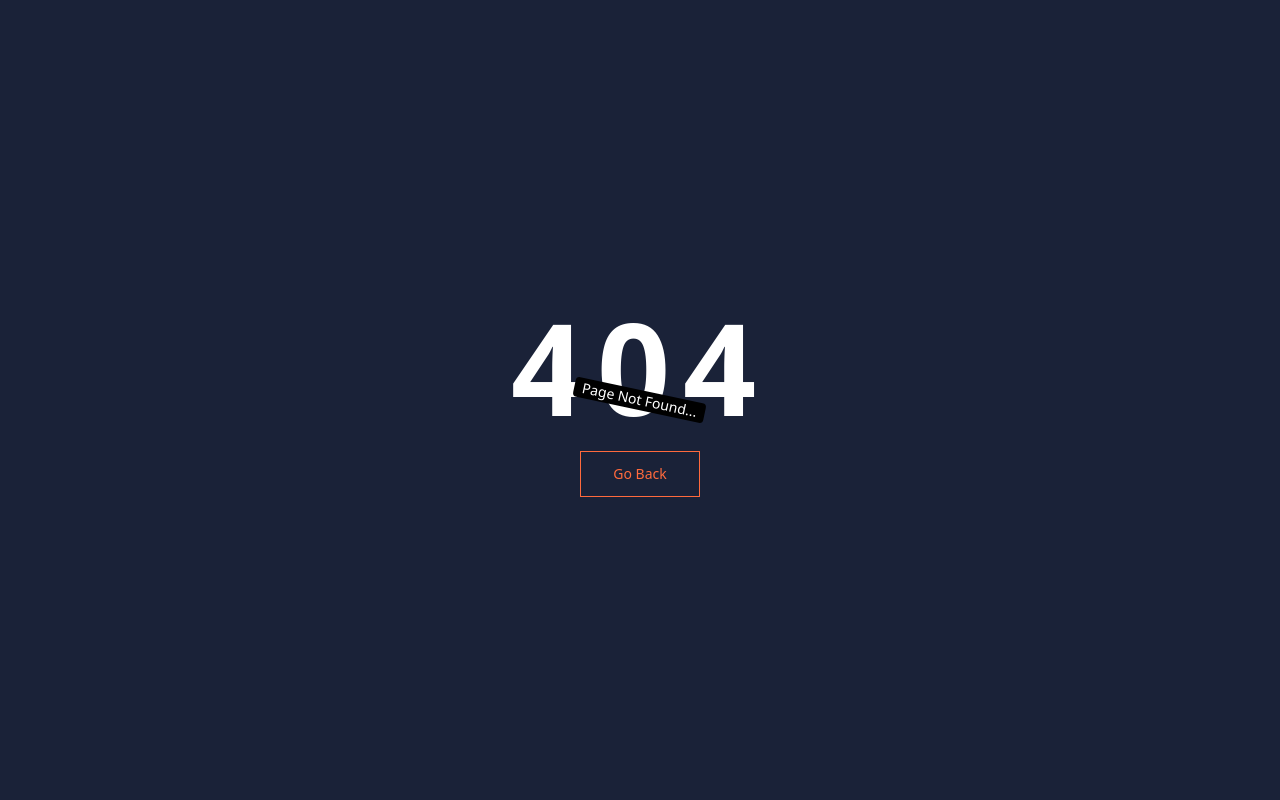
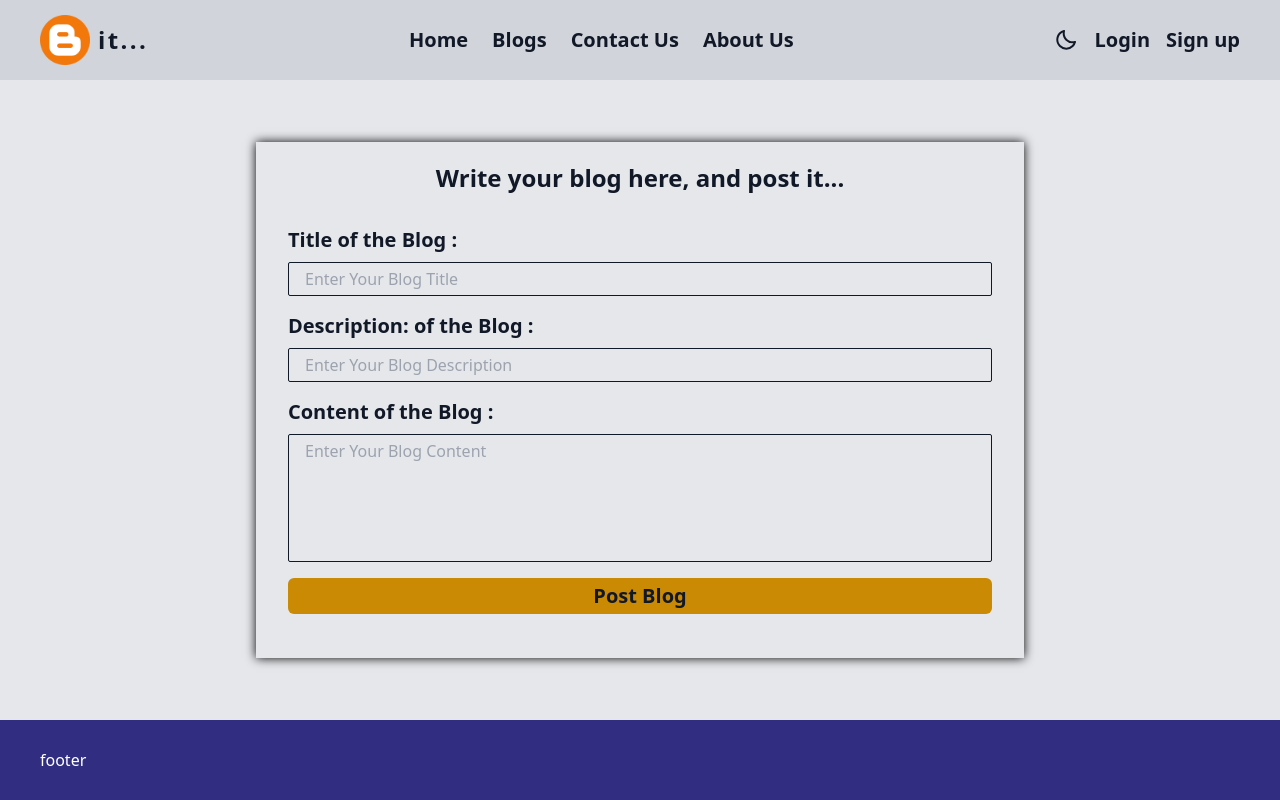
Before and after one commit to abhishekkumar0841/Mern-Stack-Blog-App, a React (Vite) app in the folder client/: page /postblog in a window 1280 px wide. Before the commit this address had no page. Built offline with nearby package versions, Linux system fonts and the light colour scheme.

Commit message:
PostBlogPage.jsx completed with routes

```diff
--- a/client/src/App.jsx
+++ b/client/src/App.jsx
@@ -9,12 +9,14 @@ import LoginPage from "./Pages/LoginPage";
 import SignupPage from "./Pages/SignupPage";
 import BlogHomePage from "./Pages/BlogPages/BlogHomePage";
 import BlogPage from "./Pages/BlogPages/BlogPage";
+import PostBlogPage from "./Pages/BlogPages/PostBlogPage";
 
 const App = () => {
   return (
     <Routes>
       <Route path="/" element={<HomePage />} />
       <Route path="/blogs" element={<BlogHomePage/>} />
+      <Route path="/postblog" element={<PostBlogPage/>} />
       <Route path="/blogs/:id" element={<BlogPage/>} />
       <Route path="/myblogs" element={<MyBlog />} />
       <Route path="/contact" element={<Contact />} />
--- /dev/null
+++ b/client/src/Pages/BlogPages/PostBlogPage.jsx
@@ -0,0 +1,119 @@
+import React, { useState } from "react";
+import HomeLayout from "../../Layout/HomeLayout";
+import axiosInstance from "../../Helper/axiosInstance";
+import toast from "react-hot-toast";
+
+const PostBlogPage = () => {
+  const [input, setInput] = useState({
+    title: "",
+    description: "",
+    blogContent: "",
+  });
+
+  const changeHandler = (e) => {
+    const { name, value } = e.target;
+    setInput({
+      ...input,
+      [name]: value,
+    });
+  };
+
+  const handleSubmit = async (e) => {
+    e.preventDefault();
+    toast.loading("Wait! Blog is posting...");
+    try {
+      const response = await axiosInstance.post("/blog/post", input);
+      if (response?.data?.success) {
+        //settimeout is use to show the loader for at least 2000 sec, it gives good user experience
+        setTimeout(() => {
+          toast.dismiss(); //it dismiss the toast.loading()
+          toast.success(response?.data?.message);
+          setInput({
+            title: "",
+            description: "",
+            blogContent: "",
+          });
+        }, 2000);
+      }
+    } catch (error) {
+        //if error comes setTimeout give the better user experience
+      setTimeout(() => {
+        toast.dismiss();
+        console.log(error);
+        toast.error(error?.response?.data?.message);
+      }, 4000);
+    }
+  };
+
+  return (
+    <HomeLayout>
+      <div className=" flex items-center justify-center min-h-[80vh] max-w-[1440px] mx-auto">
+        <div className=" mx-auto py-5 shadow-[0_0_10px_black] w-[60%] dark:text-gray-200 text-gray-900 transition-all duration-300 ease-in-out">
+          <h1 className=" text-2xl text-center font-bold mb-2">
+            Write your blog here, and post it...
+          </h1>
+          <form className=" px-8 py-6 space-y-4" onSubmit={handleSubmit}>
+            <div className=" flex flex-col gap-2">
+              <label htmlFor="title" className="block font-semibold text-xl">
+                Title of the Blog :
+              </label>
+              <input
+                className=" w-full bg-transparent px-4 py-1 border dark:border-gray-200 border-gray-900 rounded-sm"
+                type="text"
+                id="title"
+                name="title"
+                placeholder="Enter Your Blog Title"
+                value={input.title}
+                onChange={changeHandler}
+              />
+            </div>
+
+            <div className=" flex flex-col gap-2">
+              <label
+                htmlFor="description"
+                className="block font-semibold text-xl"
+              >
+                Description: of the Blog :
+              </label>
+              <input
+                className=" w-full bg-transparent px-4 py-1 border dark:border-gray-200 border-gray-900 rounded-sm"
+                type="text"
+                id="description"
+                name="description"
+                placeholder="Enter Your Blog Description"
+                value={input.description}
+                onChange={changeHandler}
+              />
+            </div>
+
+            <div className=" flex flex-col gap-2">
+              <label
+                htmlFor="blogContent"
+                className="block font-semibold text-xl"
+              >
+                Content of the Blog :
+              </label>
+              <textarea
+                className=" resize-none overflow-y-scroll w-full bg-transparent px-4 py-1 border dark:border-gray-200 border-gray-900 rounded-sm h-32"
+                type="text"
+                id="blogContent"
+                name="blogContent"
+                placeholder="Enter Your Blog Content"
+                value={input.blogContent}
+                onChange={changeHandler}
+              />
+            </div>
+            <button
+              type="submit"
+              className=" bg-yellow-600 hover:bg-yellow-500 transition-all duration-300 ease-in-out w-full py-1 font-bold text-xl rounded-md"
+            >
+              Post Blog
+            </button>
+          </form>
+        </div>
+      </div>
+    </HomeLayout>
+  );
+};
+
+export default PostBlogPage;
```
